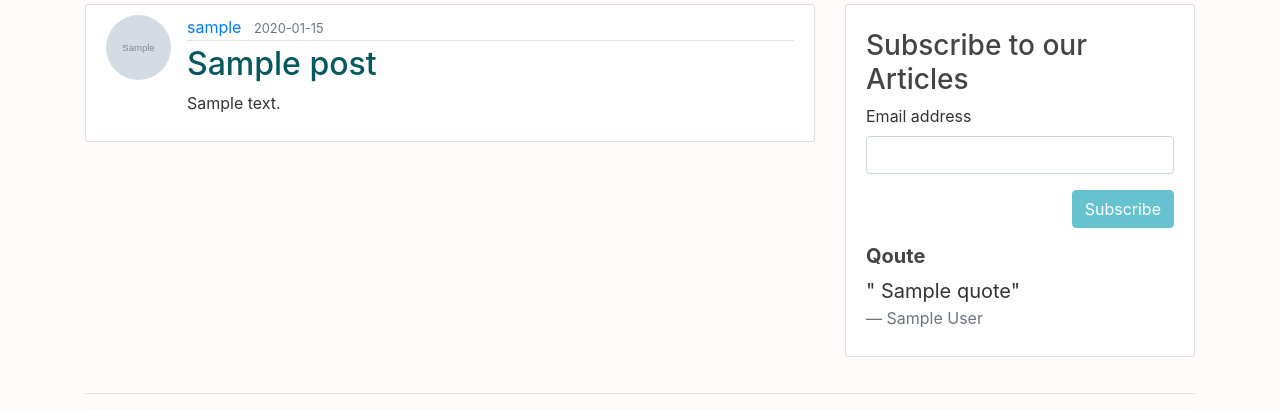
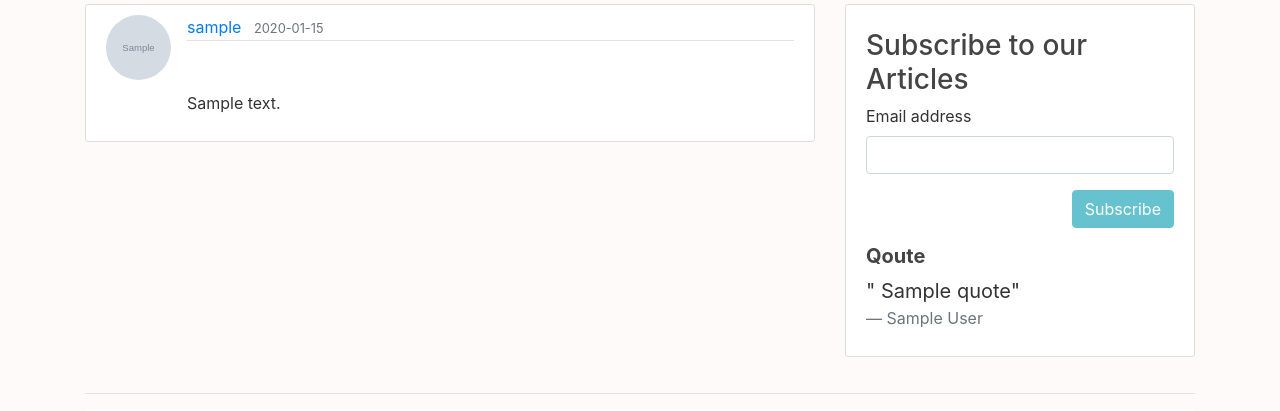
Before and after one commit to k-koech/flask-blog, a Flask app: template app/templates/home.html in a window 1280 px wide, with the pointer over the restyled element. Shown: the part 76-487 px from the top of the page. Run offline with Flask 2, Linux system fonts and the light colour scheme; tables that the repository leaves empty hold one stand-in row (values such as "Sample post"); the template is opened without the code that fills it: values that come from a table or form of the project are taken from there, most other values are stand-ins (such as "Sample title", 1, 10 or a date in 2020); grey boxes marked "Sample" are stand-in pictures; some libraries are stand-ins or nearby versions.

Commit message:
updated css file

```diff
--- a/app/static/css/main.css
+++ b/app/static/css/main.css
@@ -37,7 +37,7 @@
   }
 
   a.article-title:hover {
-    color: #04585e;
+    color: #07a7b300;
     text-decoration: none;
   }
 
```
